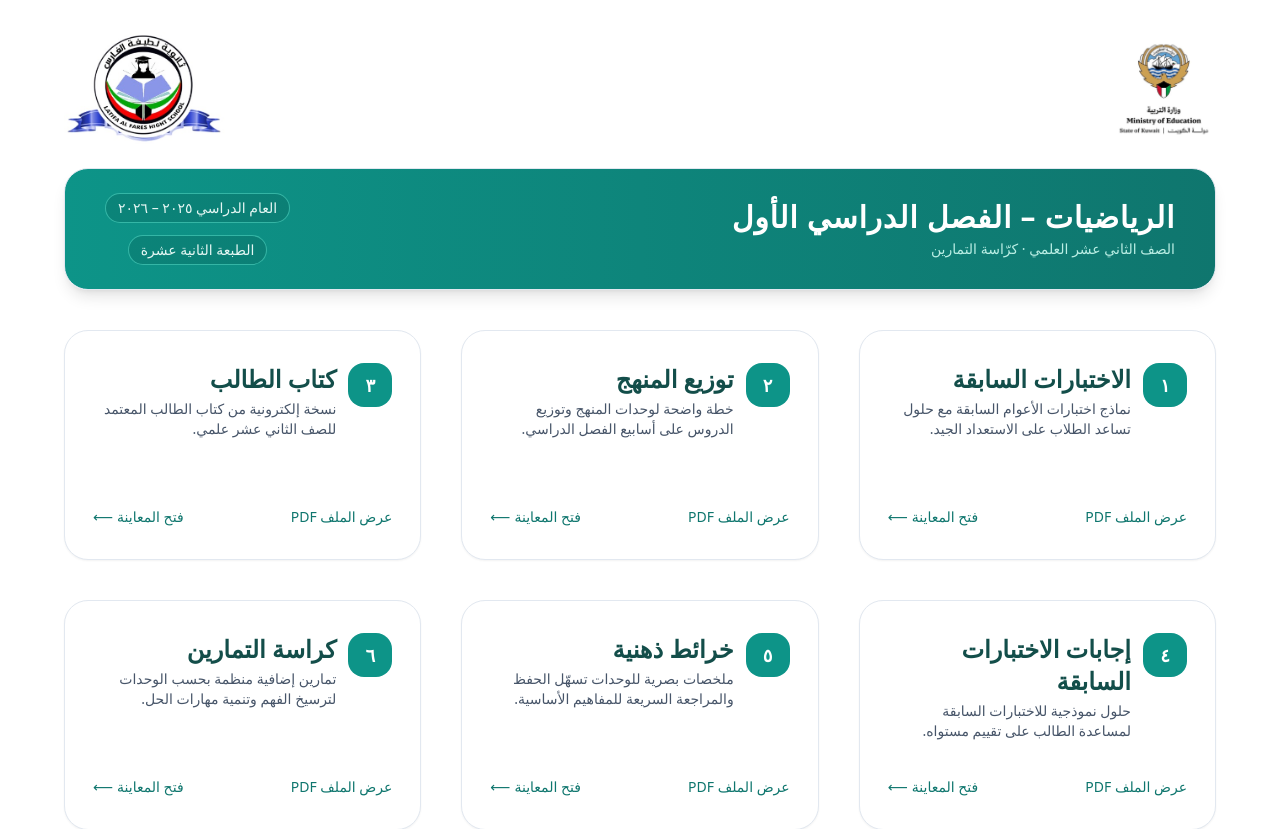
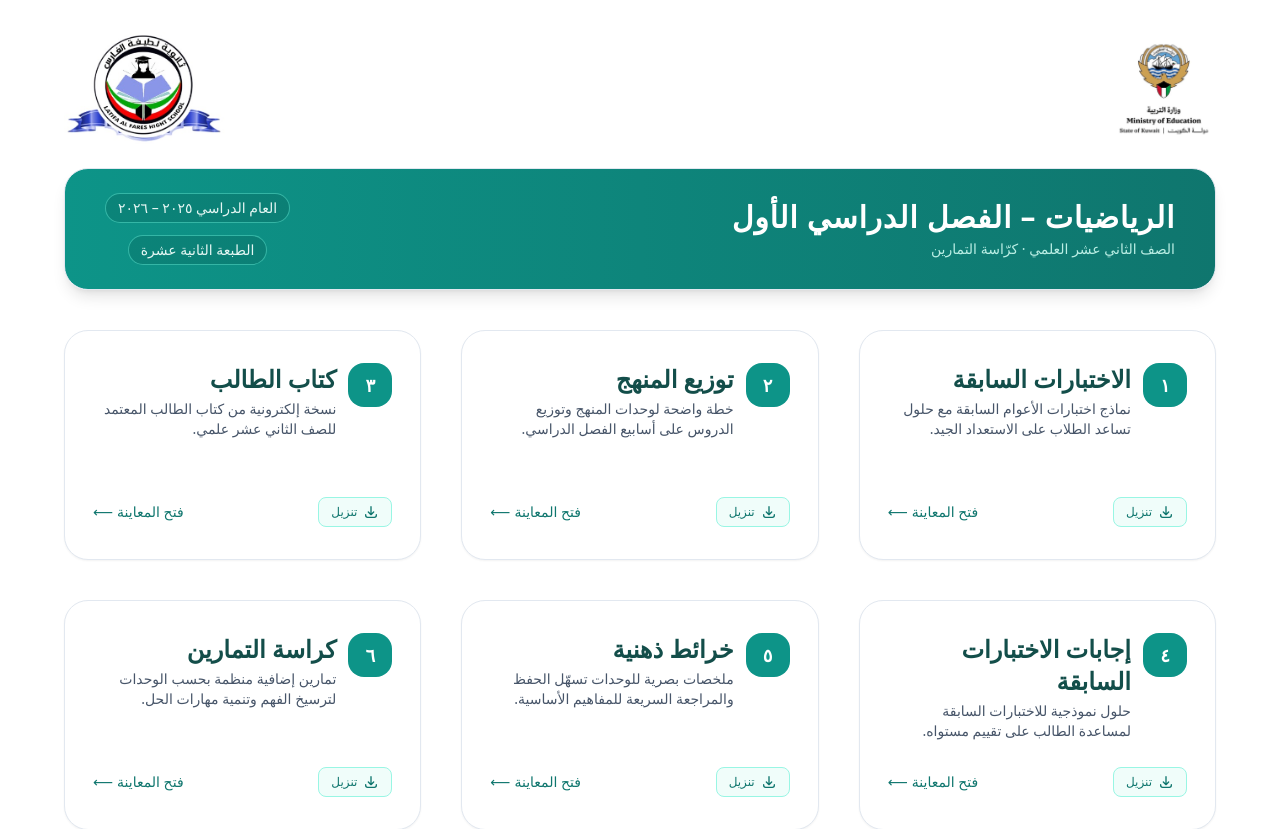
Before and after one commit to sherboo96/math, an Angular app: page / in a window 1280 px wide. Shown: the top 829 px of the page. Built offline with nearby package versions, Linux system fonts and the light colour scheme; no server answers.

Commit message:
Implement PDF download functionality with improved UI buttons for better user interaction. Each button now triggers a download of the respective PDF file, enhancing accessibility and user experience.

```diff
--- a/src/app/app.html
+++ b/src/app/app.html
@@ -77,9 +77,19 @@
               </p>
             </div>
           </div>
-          <div class="mt-4 flex items-center justify-between text-xs md:text-sm text-teal-700">
-            <span>عرض الملف PDF</span>
-            <span class="inline-flex items-center gap-1">
+          <div class="mt-4 flex items-center justify-between gap-3">
+            <button
+              type="button"
+              class="inline-flex items-center gap-1.5 px-3 py-1.5 rounded-lg bg-teal-50 text-teal-700 hover:bg-teal-100 border border-teal-200 text-xs font-medium transition-colors"
+              (click)="downloadPdf('assets/pdf/tests.pdf', 'الاختبارات السابقة', $event)"
+              title="تنزيل الملف"
+            >
+              <svg class="w-4 h-4" fill="none" stroke="currentColor" viewBox="0 0 24 24">
+                <path stroke-linecap="round" stroke-linejoin="round" stroke-width="2" d="M4 16v1a3 3 0 003 3h10a3 3 0 003-3v-1m-4-4l-4 4m0 0l-4-4m4 4V4"></path>
+              </svg>
+              تنزيل
+            </button>
+            <span class="inline-flex items-center gap-1 text-xs md:text-sm text-teal-700">
               فتح المعاينة
               <span class="transition-transform group-hover:-translate-x-0.5">⟵</span>
             </span>
@@ -107,13 +117,23 @@
               </p>
             </div>
           </div>
-          <div class="mt-4 flex items-center justify-between text-xs md:text-sm text-teal-700">
-            <span>عرض الملف PDF</span>
-            <span class="inline-flex items-center gap-1">
+          <div class="mt-4 flex items-center justify-between gap-3">
+            <button
+              type="button"
+              class="inline-flex items-center gap-1.5 px-3 py-1.5 rounded-lg bg-teal-50 text-teal-700 hover:bg-teal-100 border border-teal-200 text-xs font-medium transition-colors"
+              (click)="downloadPdf('assets/pdf/culclim.pdf', 'توزيع المنهج', $event)"
+              title="تنزيل الملف"
+            >
+              <svg class="w-4 h-4" fill="none" stroke="currentColor" viewBox="0 0 24 24">
+                <path stroke-linecap="round" stroke-linejoin="round" stroke-width="2" d="M4 16v1a3 3 0 003 3h10a3 3 0 003-3v-1m-4-4l-4 4m0 0l-4-4m4 4V4"></path>
+      </svg>
+              تنزيل
+            </button>
+            <span class="inline-flex items-center gap-1 text-xs md:text-sm text-teal-700">
               فتح المعاينة
               <span class="transition-transform group-hover:-translate-x-0.5">⟵</span>
             </span>
-          </div>
+    </div>
         </article>
       </button>
 
@@ -137,13 +157,23 @@
               </p>
             </div>
           </div>
-          <div class="mt-4 flex items-center justify-between text-xs md:text-sm text-teal-700">
-            <span>عرض الملف PDF</span>
-            <span class="inline-flex items-center gap-1">
+          <div class="mt-4 flex items-center justify-between gap-3">
+            <button
+              type="button"
+              class="inline-flex items-center gap-1.5 px-3 py-1.5 rounded-lg bg-teal-50 text-teal-700 hover:bg-teal-100 border border-teal-200 text-xs font-medium transition-colors"
+              (click)="downloadPdf('assets/pdf/math.pdf', 'كتاب الطالب', $event)"
+              title="تنزيل الملف"
+            >
+              <svg class="w-4 h-4" fill="none" stroke="currentColor" viewBox="0 0 24 24">
+                <path stroke-linecap="round" stroke-linejoin="round" stroke-width="2" d="M4 16v1a3 3 0 003 3h10a3 3 0 003-3v-1m-4-4l-4 4m0 0l-4-4m4 4V4"></path>
+            </svg>
+              تنزيل
+            </button>
+            <span class="inline-flex items-center gap-1 text-xs md:text-sm text-teal-700">
               فتح المعاينة
               <span class="transition-transform group-hover:-translate-x-0.5">⟵</span>
             </span>
-    </div>
+      </div>
         </article>
       </button>
 
@@ -167,13 +197,23 @@
               </p>
             </div>
           </div>
-          <div class="mt-4 flex items-center justify-between text-xs md:text-sm text-teal-700">
-            <span>عرض الملف PDF</span>
-            <span class="inline-flex items-center gap-1">
+          <div class="mt-4 flex items-center justify-between gap-3">
+            <button
+              type="button"
+              class="inline-flex items-center gap-1.5 px-3 py-1.5 rounded-lg bg-teal-50 text-teal-700 hover:bg-teal-100 border border-teal-200 text-xs font-medium transition-colors"
+              (click)="downloadPdf('assets/pdf/answers.pdf', 'إجابات الاختبارات السابقة', $event)"
+              title="تنزيل الملف"
+            >
+              <svg class="w-4 h-4" fill="none" stroke="currentColor" viewBox="0 0 24 24">
+                <path stroke-linecap="round" stroke-linejoin="round" stroke-width="2" d="M4 16v1a3 3 0 003 3h10a3 3 0 003-3v-1m-4-4l-4 4m0 0l-4-4m4 4V4"></path>
+          </svg>
+              تنزيل
+            </button>
+            <span class="inline-flex items-center gap-1 text-xs md:text-sm text-teal-700">
               فتح المعاينة
               <span class="transition-transform group-hover:-translate-x-0.5">⟵</span>
             </span>
-      </div>
+          </div>
         </article>
       </button>
 
@@ -197,9 +237,19 @@
               </p>
             </div>
           </div>
-          <div class="mt-4 flex items-center justify-between text-xs md:text-sm text-teal-700">
-            <span>عرض الملف PDF</span>
-            <span class="inline-flex items-center gap-1">
+          <div class="mt-4 flex items-center justify-between gap-3">
+            <button
+              type="button"
+              class="inline-flex items-center gap-1.5 px-3 py-1.5 rounded-lg bg-teal-50 text-teal-700 hover:bg-teal-100 border border-teal-200 text-xs font-medium transition-colors"
+              (click)="downloadPdf('assets/pdf/map.pdf', 'خرائط ذهنية', $event)"
+              title="تنزيل الملف"
+            >
+              <svg class="w-4 h-4" fill="none" stroke="currentColor" viewBox="0 0 24 24">
+                <path stroke-linecap="round" stroke-linejoin="round" stroke-width="2" d="M4 16v1a3 3 0 003 3h10a3 3 0 003-3v-1m-4-4l-4 4m0 0l-4-4m4 4V4"></path>
+          </svg>
+              تنزيل
+            </button>
+            <span class="inline-flex items-center gap-1 text-xs md:text-sm text-teal-700">
               فتح المعاينة
               <span class="transition-transform group-hover:-translate-x-0.5">⟵</span>
             </span>
@@ -227,9 +277,19 @@
               </p>
             </div>
           </div>
-          <div class="mt-4 flex items-center justify-between text-xs md:text-sm text-teal-700">
-            <span>عرض الملف PDF</span>
-            <span class="inline-flex items-center gap-1">
+          <div class="mt-4 flex items-center justify-between gap-3">
+            <button
+              type="button"
+              class="inline-flex items-center gap-1.5 px-3 py-1.5 rounded-lg bg-teal-50 text-teal-700 hover:bg-teal-100 border border-teal-200 text-xs font-medium transition-colors"
+              (click)="downloadPdf('assets/pdf/annancement.pdf', 'كراسة التمارين', $event)"
+              title="تنزيل الملف"
+            >
+              <svg class="w-4 h-4" fill="none" stroke="currentColor" viewBox="0 0 24 24">
+                <path stroke-linecap="round" stroke-linejoin="round" stroke-width="2" d="M4 16v1a3 3 0 003 3h10a3 3 0 003-3v-1m-4-4l-4 4m0 0l-4-4m4 4V4"></path>
+          </svg>
+              تنزيل
+            </button>
+            <span class="inline-flex items-center gap-1 text-xs md:text-sm text-teal-700">
               فتح المعاينة
               <span class="transition-transform group-hover:-translate-x-0.5">⟵</span>
             </span>
--- a/src/app/app.ts
+++ b/src/app/app.ts
@@ -183,4 +183,52 @@ export class App implements OnInit {
   onPdfLoaded(): void {
     this.pdfLoading.set(false);
   }
+
+  async downloadPdf(path: string, title: string, event: Event): Promise<void> {
+    // Prevent card click event
+    event.stopPropagation();
+
+    try {
+      // Check if PDF is already loaded in cache
+      const blobUrl = this.pdfBlobUrls.get(path);
+
+      if (blobUrl) {
+        // PDF is already loaded, download directly from Blob
+        const link = this.document.createElement('a');
+        link.href = blobUrl;
+        link.download = `${title}.pdf`;
+        this.document.body.appendChild(link);
+        link.click();
+        this.document.body.removeChild(link);
+      } else {
+        // PDF not loaded yet, fetch and download
+        const response = await fetch(path);
+        if (!response.ok) {
+          throw new Error(`Failed to load ${path}`);
+        }
+
+        const blob = await response.blob();
+        const url = URL.createObjectURL(blob);
+
+        const link = this.document.createElement('a');
+        link.href = url;
+        link.download = `${title}.pdf`;
+        this.document.body.appendChild(link);
+        link.click();
+        this.document.body.removeChild(link);
+
+        // Clean up
+        URL.revokeObjectURL(url);
+      }
+    } catch (error) {
+      console.error(`Error downloading PDF ${path}:`, error);
+      // Fallback: direct download link
+      const link = this.document.createElement('a');
+      link.href = path;
+      link.download = `${title}.pdf`;
+      this.document.body.appendChild(link);
+      link.click();
+      this.document.body.removeChild(link);
+    }
+  }
 }
```
